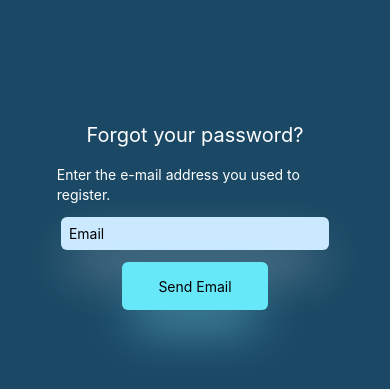
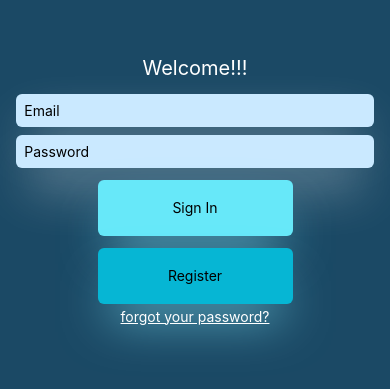
Before and after one commit to EugeniaGramajo/AppAds, a React Native app in the folder client/: screen /LoginForm in a window 390 px wide. Shown: the part 237-626 px from the top of the page. Built offline with nearby package versions, Linux system fonts and the light colour scheme.

Commit message:
AddNavigation+Routes/login-register-recovery-fix:styles

```diff
--- a/client/App.js
+++ b/client/App.js
@@ -1,19 +1,14 @@
 import { StatusBar } from "expo-status-bar";
 import React from "react";
 import { Alert, Button, Text, View } from "react-native";
-import LoginForm from "./components/User/LogingForm/LoginForm";
-import RegisterForm from "./components/User/LogingForm/RegisterForm";
-import RecoveryPassword from "./components/User/LogingForm/RecoveryPasswordForm";
+import Navigation from "./components/User/Navigation/Navigation";
+import HomeScreen from "./components/User/Home/HomeScreen";
 
 
 export default function App() {
   return (
     <>
-      <View className="flex-1 items-center justify-center bg-darkBlue">
-         {/* <LoginForm/> */}
-        {/* <RegisterForm/> */}
-        <RecoveryPassword/>
-      </View>
+       <Navigation/>
     </>
   );
 }
--- /dev/null
+++ b/client/components/User/Home/HomeScreen.jsx
@@ -0,0 +1,11 @@
+import React from "react";
+import { Text, View } from "react-native";
+
+export default function HomeScreen(){
+    return(
+    <>
+    <View className="flex justify-center items-center border-2 h-full">
+        <Text className="flex justify-center items-center">Hola mundos</Text>
+    </View>
+    </>
+)}
--- a/client/components/User/LogingForm/LoginForm.jsx
+++ b/client/components/User/LogingForm/LoginForm.jsx
@@ -2,47 +2,58 @@ import React, { useState } from 'react';
 import { View, TextInput, Button, StyleSheet , Text,Pressable} from 'react-native';
 import { user } from '../../../Data/Data';
 
-const LoginForm = () => {
+const LoginForm = ({navigation}) => {
   const [email, setEmail, ] = useState('');
   const [password, setPassword] = useState('');
 
   const handleLogin = () => {
-    // Lógica de inicio de sesión aquí
     if (email === user.email && password === user.password) {
       alert('Inicio de sesión exitoso');
       setEmail("");
       setPassword("")
+      //--------------------------------
+      //asi se direciona hacia la ruta especifica
+      navigation.navigate('HomeScreen')
+      //---------------------------------
     } else {
       alert('Credenciales incorrectas');
       setEmail("");
       setPassword("")
     }
   };
+  const handleRegister = () => {
+    navigation.navigate('RegisterForm');
+  };
+
+  const handleForgotPassword = () => {
+    navigation.navigate('RecoveryPasswordForm');
+  };
+
 
   return (
-    <View className="flex  w-9/12 h-36 items-center">
+    <View className="flex justify-center items-center bg-darkBlue h-full">
         <Text className="text-xl text-white m-2">Welcome!!!</Text>
       <TextInput
-        className="bg-textBlue text-black h-2/6 rounded-md w-11/12 p-2 m-1 shadow-2xl shadow-white"
+        className="bg-textBlue text-black rounded-md w-11/12 p-2 m-1 shadow-2xl shadow-white "
         placeholder="Email"
         onChangeText={setEmail}
         value={email}
       />
       <TextInput
-        className="bg-textBlue text-black h-2/6 rounded-md w-11/12 p-2 m-1 shadow-2xl shadow-white"
+        className="bg-textBlue text-black rounded-md w-11/12 p-2 m-1 shadow-2xl shadow-white"
         placeholder="Password"
         onChangeText={setPassword}
         value={password}
         secureTextEntry
       />
-      <Pressable className="bg-cyan-300 h-2/6 w-1/2 items-center rounded-md m-2 shadow-2xl shadow-buttonBlue" onPress={handleLogin}>
+      <Pressable className="bg-cyan-300 h-14 w-1/2 items-center rounded-md m-2 shadow-2xl shadow-buttonBlue" onPress={handleLogin}>
         <Text className="flex justify-center items-center m-auto">Sign In</Text>
 
       </Pressable>
-      <Pressable className="bg-cyan-500 h-2/6 w-1/2 items-center rounded-md m-1 shadow-2xl shadow-buttonBlue">
+      <Pressable className="bg-cyan-500 h-14 w-1/2 items-center rounded-md m-1 shadow-2xl shadow-buttonBlue" onPress={handleRegister}>
         <Text className="flex justify-center items-center m-auto">Register</Text>
       </Pressable>
-      <Text>forgot your password?</Text>
+      <Text className="text-white underline" onPress={handleForgotPassword}>forgot your password?</Text>
     </View>
   );
 };
--- a/client/components/User/LogingForm/RecoveryPasswordForm.jsx
+++ b/client/components/User/LogingForm/RecoveryPasswordForm.jsx
@@ -5,11 +5,11 @@ import { Text, View, TextInput, Pressable } from "react-native";
 
 export default function RecoveryPassword(){
     return(
-<View className="flex  w-9/12 h-36 items-center">
+<View className="flex justify-center items-center bg-darkBlue h-full">
 <Text className="text-xl text-white m-2">Forgot your password?</Text>
 <Text className="text-sm text-white m-2">Enter the e-mail address you used to register.</Text>
-<TextInput className="bg-textBlue text-black h-2/6 rounded-md w-11/12 p-2 m-1 shadow-2xl shadow-white" placeholder="Email"/>
-<Pressable className="bg-cyan-300 h-2/6 w-1/2 items-center rounded-md m-2 shadow-2xl shadow-buttonBlue">
+<TextInput className="bg-textBlue text-black h-14 rounded-md w-11/12 p-2 m-1 shadow-2xl shadow-white" placeholder="Email"/>
+<Pressable className="bg-cyan-300 h-14 w-1/2 items-center rounded-md m-2 shadow-2xl shadow-buttonBlue">
     <Text className="flex justify-center items-center m-auto">Send Email</Text>
 </Pressable>
 </View>
--- a/client/components/User/LogingForm/RegisterForm.jsx
+++ b/client/components/User/LogingForm/RegisterForm.jsx
@@ -1,17 +1,17 @@
 import React from "react";
-import { Pressable, Text, TextInput, View } from "react-native";
+import { Pressable, Text, TextInput, View ,Button} from "react-native";
 
 
 export default function RegisterForm() {
+    const stylesInput=className="text-white items-center bg-textBlue w-9/12 h-14 rounded-md p-2 m-1"
     return (
-        <View className="flex  w-9/12 h-60 items-center">
+        <View className="flex justify-center items-center bg-darkBlue h-full">
             <Text className="text-white text-xl">Welcome</Text>
-            <TextInput className="text-white items-center bg-white w-8/12 h-1/6 rounded-md p-2 m-1" placeholder="Name" value=""/>
-            <TextInput className="text-white items-center bg-white w-8/12 h-1/6 rounded-md p-2 m-1" placeholder="Email" value="" />
-            <TextInput className="text-white items-center bg-white w-8/12 h-1/6 rounded-md p-2 m-1" placeholder="Repeat Email" value="" />
-            <TextInput className="text-white items-center bg-white w-8/12 h-1/6 rounded-md p-2 m-1" placeholder="Password" value="" secureTextEntry/>
-            <TextInput className="text-white items-center bg-white w-8/12 h-1/6 rounded-md p-2 m-1" placeholder="Repeat Password" value="" secureTextEntry/>
-            <Pressable className="bg-buttonBlue h-1/6 w-1/2 items-center rounded-md m-1 shadow-2xl shadow-buttonBlue">
+            <TextInput className={stylesInput} placeholder="Email" value="" />
+            <TextInput className={stylesInput} placeholder="Repeat Email" value="" />
+            <TextInput className={stylesInput} placeholder="Password" value="" secureTextEntry/>
+            <TextInput className={stylesInput} placeholder="Repeat Password" value="" secureTextEntry/>
+            <Pressable className="bg-buttonBlue h-14 w-1/3 items-center rounded-md m-1 shadow-2xl shadow-buttonBlue">
                 <Text className="flex justify-center items-center m-auto">Register</Text>
             </Pressable>
         </View>
--- /dev/null
+++ b/client/components/User/Navigation/Navigation.jsx
@@ -0,0 +1,24 @@
+import React from "react";
+import { createStackNavigator } from '@react-navigation/stack';
+import LoginForm from '../LogingForm/LoginForm';
+import RegisterForm from '../LogingForm/RegisterForm';
+import RecoveryPasswordForm from '../LogingForm/RecoveryPasswordForm';
+import { NavigationContainer } from '@react-navigation/native';
+import HomeScreen from "../Home/HomeScreen";
+
+const Stack = createStackNavigator();
+
+const Navigation = () => {
+  return (
+    <NavigationContainer>
+      <Stack.Navigator initialRouteName="LoginForm" screenOptions={{ headerShown: false, }}>
+        <Stack.Screen name="LoginForm" component={LoginForm} />
+        <Stack.Screen name="RegisterForm" component={RegisterForm} />
+        <Stack.Screen name="RecoveryPasswordForm" component={RecoveryPasswordForm} />
+        <Stack.Screen name="HomeScreen" component={HomeScreen} />
+      </Stack.Navigator>
+    </NavigationContainer>
+  );
+};
+
+export default Navigation;
```
Also changed, not shown: client/package.json (+5 -3 lines), 1 other file (tests, documents, lock files or other folders).
